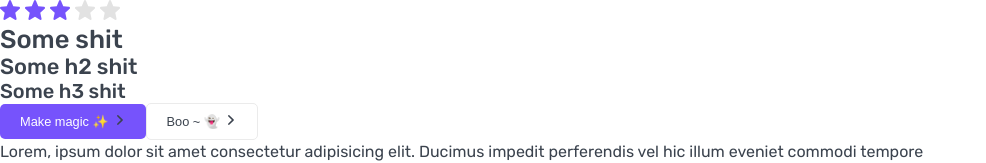
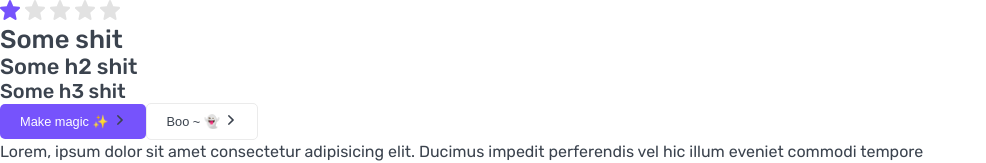
Before and after one commit to Ilyacnt/rating-site-purple, a Next.js app: page / in a window 1280 px wide. Shown: the top 163 px of the page, without its empty margins (0-986 px from the left). Built offline with nearby package versions, Linux system fonts and the light colour scheme.

Commit message:
Rating component updated (State changing and accessibility)

```diff
--- a/components/Rating/Rating.module.css
+++ b/components/Rating/Rating.module.css
@@ -4,7 +4,7 @@
     gap: 5px;
 }
 
-.star {
+.editable {
     cursor: pointer;
 }
 
--- a/components/Rating/Rating.tsx
+++ b/components/Rating/Rating.tsx
@@ -1,4 +1,4 @@
-import { useEffect, useState } from 'react'
+import { KeyboardEvent, useEffect, useState } from 'react'
 import { RatingProps } from './Rating.props'
 import StarIcon from './star.svg'
 import styles from './Rating.module.css'
@@ -7,9 +7,32 @@ import cn from 'classnames'
 export const Rating = ({ isEditable = false, rating, setRating, className, ...attrs }: RatingProps): JSX.Element => {
     const [ratingArray, setRatingArray] = useState<JSX.Element[]>(new Array(5).fill(<></>))
 
+    const changeDisplay = (ratingValue: number): void => {
+        if (!isEditable) return
+        constructRating(ratingValue)
+    }
+
+    const onClick = (ratingValue: number): void => {
+        if (!isEditable) return
+        setRating && setRating(ratingValue)
+    }
+
+    const handleSpace = (event: KeyboardEvent<SVGAElement>, ratingValue: number) => {
+        if (!isEditable || event.code !== 'Space') return
+        setRating && setRating(ratingValue)
+    }
+
     const constructRating = (currentRating: number) => {
         const updatedArray = ratingArray.map<JSX.Element>((element, index) => {
-            return <StarIcon className={cn(styles.star, { [styles.filled]: index < currentRating })} />
+            return (
+                <StarIcon
+                    className={cn({ [styles.filled]: index < currentRating, [styles.editable]: isEditable })}
+                    onMouseEnter={() => changeDisplay(index + 1)}
+                    onClick={() => onClick(index + 1)}
+                    onKeyDown={(event: KeyboardEvent<SVGElement>) => handleSpace(event, index + 1)}
+                    tabIndex={isEditable ? 0 : -1}
+                />
+            )
         })
         setRatingArray(updatedArray)
     }
@@ -19,7 +42,7 @@ export const Rating = ({ isEditable = false, rating, setRating, className, ...at
     }, [rating])
 
     return (
-        <div className={cn(styles.container, className)} {...attrs}>
+        <div className={cn(styles.container, className)} onMouseLeave={() => changeDisplay(rating)} {...attrs}>
             {ratingArray.map((star, index) => (
                 <span key={index}>{star}</span>
             ))}
--- a/pages/index.tsx
+++ b/pages/index.tsx
@@ -6,7 +6,7 @@ export default function Home(): JSX.Element {
 
     return (
         <div>
-            <Rating rating={userRating} setRating={setUserRating} />
+            <Rating rating={userRating} setRating={setUserRating} isEditable />
             <Heading tag="h1">Some shit</Heading>
             <Heading tag="h2">Some h2 shit</Heading>
             <Heading tag="h3">Some h3 shit</Heading>
```
